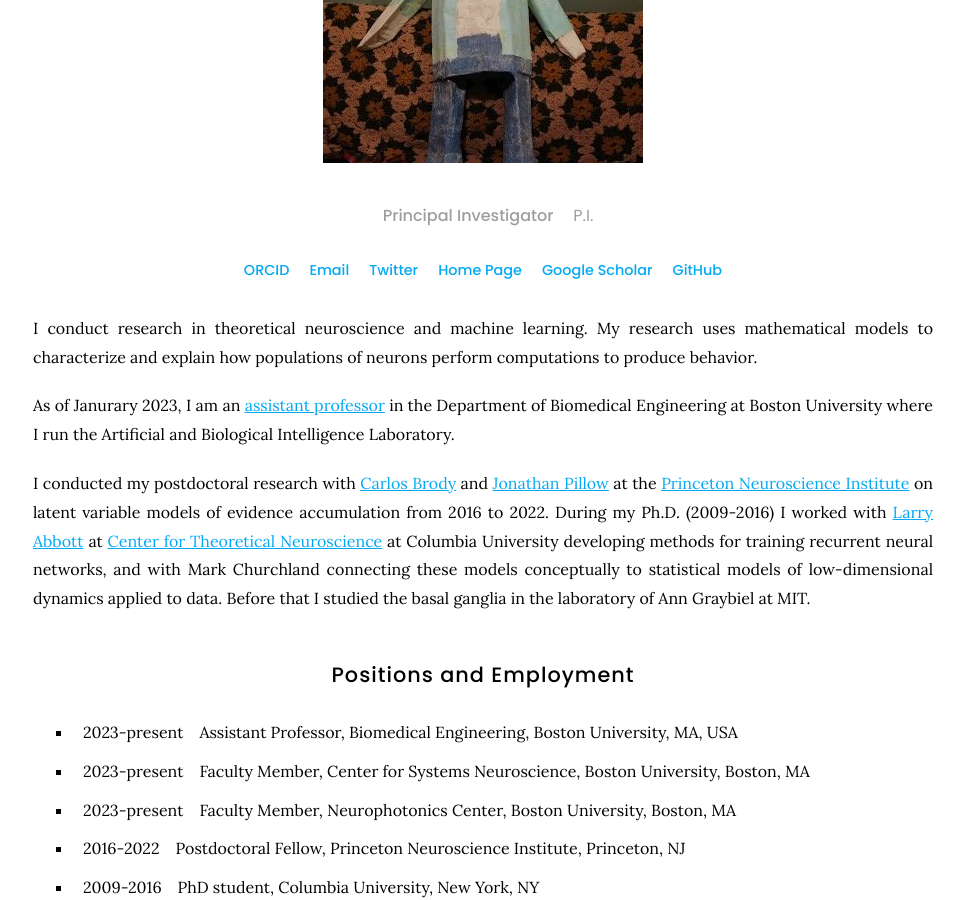
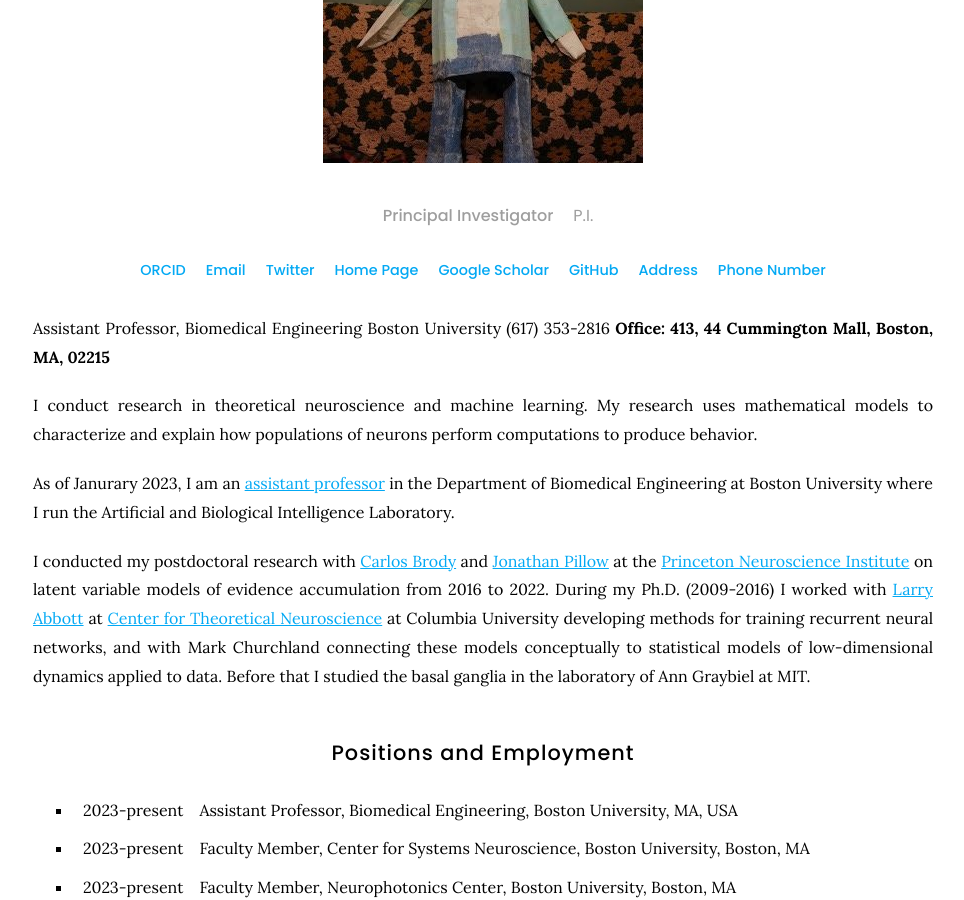
Before and after one commit to GrantMcConachie/depasquale-lab.github.io, a Jekyll site: the page built from _members/brian-depasquale.md, in a window 1280 px wide and 900 px high, scrolled down 419 px. Shown: the whole window, without its empty margins (157-1121 px from the left). Built offline with Jekyll 4.4.1, drawn with Linux system fonts in a browser that asks for light colours; nearby versions of some CDN libraries.

Commit message:
updated page

```diff
--- a/_members/brian-depasquale.md
+++ b/_members/brian-depasquale.md
@@ -13,9 +13,16 @@ links:
   email: bddepasq@bu.edu
   twitter: briandepasquale
   home-page: https://www.princeton.edu/~briandd/
-  google-scholar: https://scholar.google.com/citations?user=dkRSv1AAAAAJ&hl=en
-  github: https://github.com/briandepasquale
+  google-scholar: dkRSv1AAAAAJ&hl=en
+  github: briandepasquale
+  address: https://goo.gl/maps/cEonsoKz8pVuq2bDA
+  phone: 617-353-2816
 ---
+
+Assistant Professor, Biomedical Engineering
+Boston University
+(617) 353-2816
+**Office: 413, 44 Cummington Mall, Boston, MA, 02215**
 
 I conduct research in theoretical neuroscience and machine learning. My research uses mathematical models to characterize and explain how populations of neurons perform computations to produce behavior.
 
```
Also changed, not shown: team/index.md (+10 -8 lines), 1 other file.
